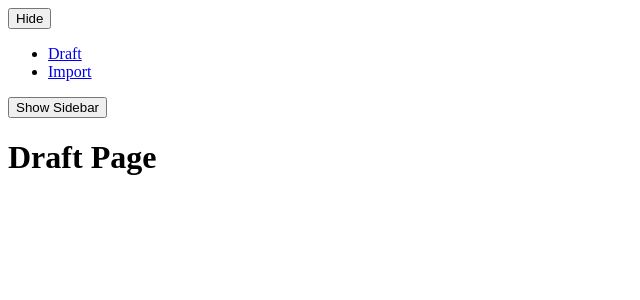
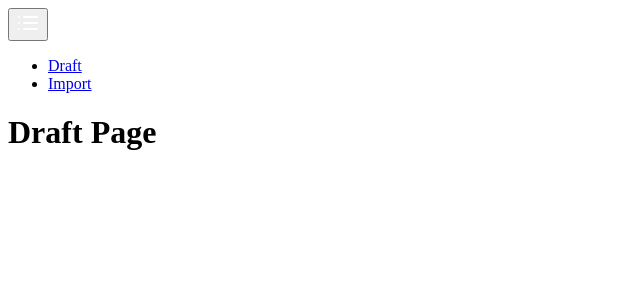
Before and after one commit to Li05j/osu-draft-teamizer, a SvelteKit app: page /draft in a window 1280 px wide. Shown: the top 300 px of the page, without its empty margins (0-640 px from the left). Built offline with nearby package versions, Linux system fonts and the light colour scheme.

Commit message:
made sidebar nicer

```diff
--- a/src/routes/+layout.svelte
+++ b/src/routes/+layout.svelte
@@ -1,11 +1,15 @@
 <script>
+	import List from "$lib/assets/List.svg"
 	let sidebarOpen = true;
 </script>
 
 <div class="flex">
 	{#if sidebarOpen}
-		<div class="w-64 bg-gray-800 text-white h-screen">
-			<button on:click={() => sidebarOpen = false} class="text-right p-4">Hide</button>
+		<div class={`bg-gray-800 text-white transition-all h-screen w-48`}>
+			<button on:click={() => sidebarOpen = false} class="p-4">
+				<img src={List} alt="Hide Sidebar" class="w-6 h-6" />
+			</button>
+
 			<nav class="p-4">
 				<ul>
 					<li><a href="/draft" class="block py-2">Draft</a></li>
@@ -13,10 +17,15 @@
 				</ul>
 			</nav>
 		</div>
+	{:else}
+		<div class={`bg-gray-800 text-white transition-all h-screen 'w-12'`}>
+			<button on:click={() => sidebarOpen = true} class="p-4">
+				<img src={List} alt="Show Sidebar" class="w-6 h-6" />
+			</button>
+		</div>
 	{/if}
 
 	<div class="flex-1">
-		<button on:click={() => sidebarOpen = true} class="p-4">Show Sidebar</button>
 		<slot></slot> <!-- Page content will be injected here -->
 	</div>
 </div>
```
Also changed, not shown: src/lib/assets/List.svg (added).
